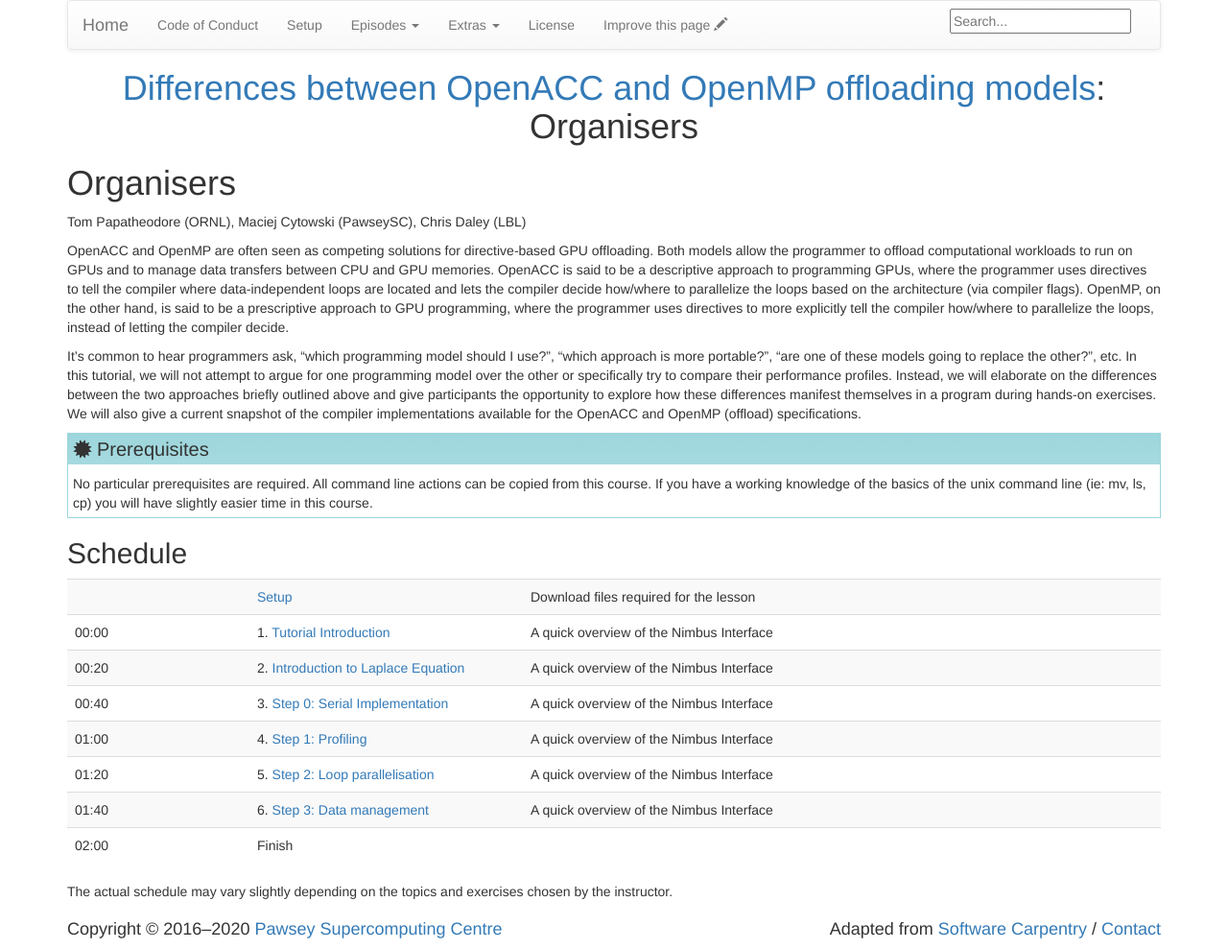
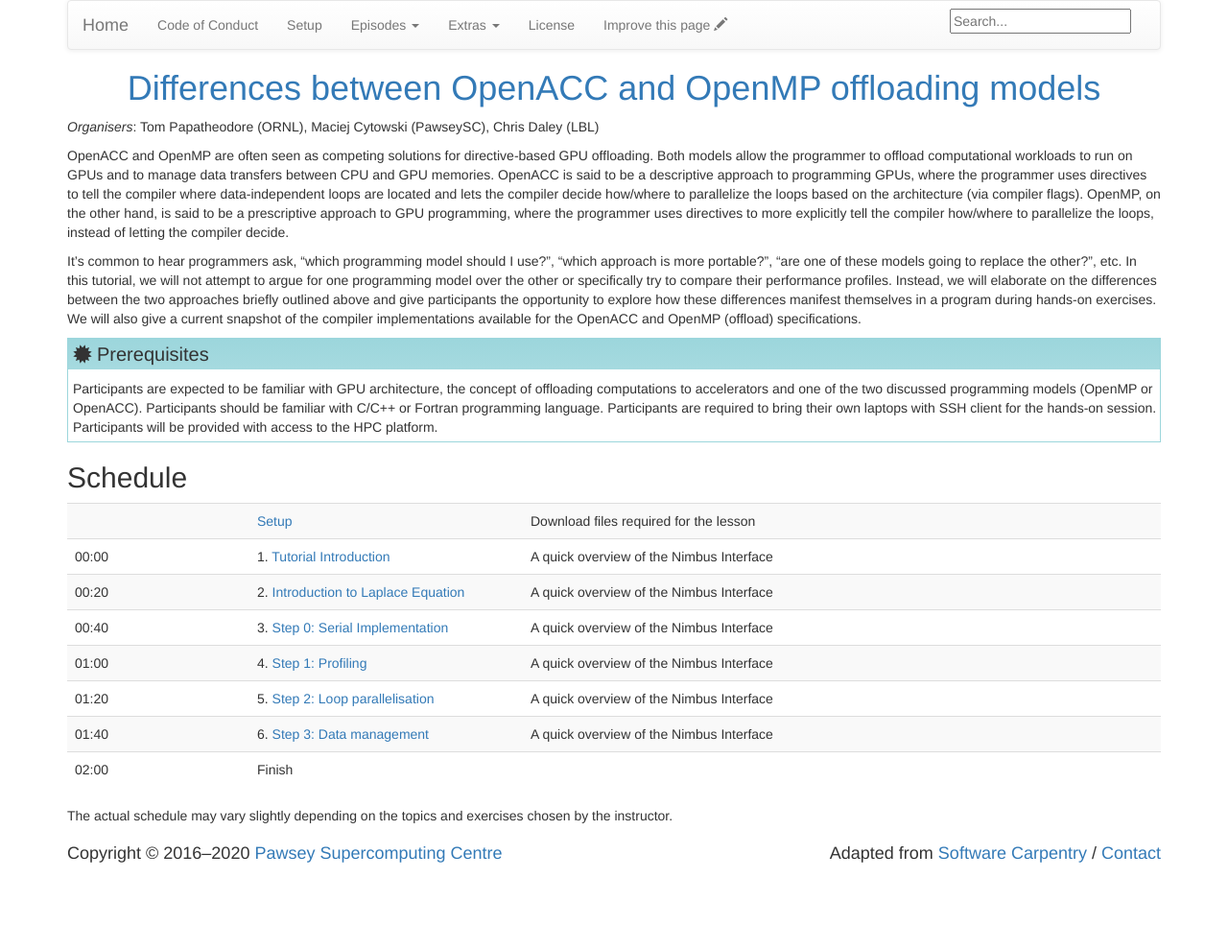
Before and after one commit to mcytowski/Laplace-GPU-Offload, a Jekyll site: the page built from index.md, in a window 1280 px wide. Shown: the whole page at 96% size. Built offline with Jekyll 4.4.1, drawn with Linux system fonts in a browser that asks for light colours; our own code applies the rules of GitHub Pages for plain Markdown files; after the commit the page ends 909 px from its top, so only the background shows below that.

Commit message:
adding prereq

```diff
--- a/index.md
+++ b/index.md
@@ -3,16 +3,14 @@ layout: lesson
 root: .
 permalink: index.html  # Is the only page that don't follow the partner /:path/index.html
 ---
-# Organisers
-Tom Papatheodore (ORNL), Maciej Cytowski (PawseySC), Chris Daley (LBL)
+*Organisers*: Tom Papatheodore (ORNL), Maciej Cytowski (PawseySC), Chris Daley (LBL)
 
 OpenACC and OpenMP are often seen as competing solutions for directive-based GPU offloading. Both models allow the programmer to offload computational workloads to run on GPUs and to manage data transfers between CPU and GPU memories. OpenACC is said to be a descriptive approach to programming GPUs, where the programmer uses directives to tell the compiler where data-independent loops are located and lets the compiler decide how/where to parallelize the loops based on the architecture (via compiler flags). OpenMP, on the other hand, is said to be a prescriptive approach to GPU programming, where the programmer uses directives to more explicitly tell the compiler how/where to parallelize the loops, instead of letting the compiler decide.
 
 It’s common to hear programmers ask, “which programming model should I use?”, “which approach is more portable?”, “are one of these models going to replace the other?”, etc. In this tutorial, we will not attempt to argue for one programming model over the other or specifically try to compare their performance profiles. Instead, we will elaborate on the differences between the two approaches briefly outlined above and give participants the opportunity to explore how these differences manifest themselves in a program during hands-on exercises. We will also give a current snapshot of the compiler implementations available for the OpenACC and OpenMP (offload) specifications.
 
-
 > ## Prerequisites
 >
-> No particular prerequisites are required.  All command line actions can be copied from this course.  If you have a working
-> knowledge of the basics of the unix command line (ie: mv, ls, cp) you will have slightly easier time in this course.
+> Participants are expected to be familiar with GPU architecture, the concept of offloading computations to accelerators and one of the two discussed programming models (OpenMP or OpenACC). Participants should be familiar with C/C++ or Fortran programming language.
+> Participants are required to bring their own laptops with SSH client for the hands-on session. Participants will be provided with access to the HPC platform.
 {: .prereq}
```
